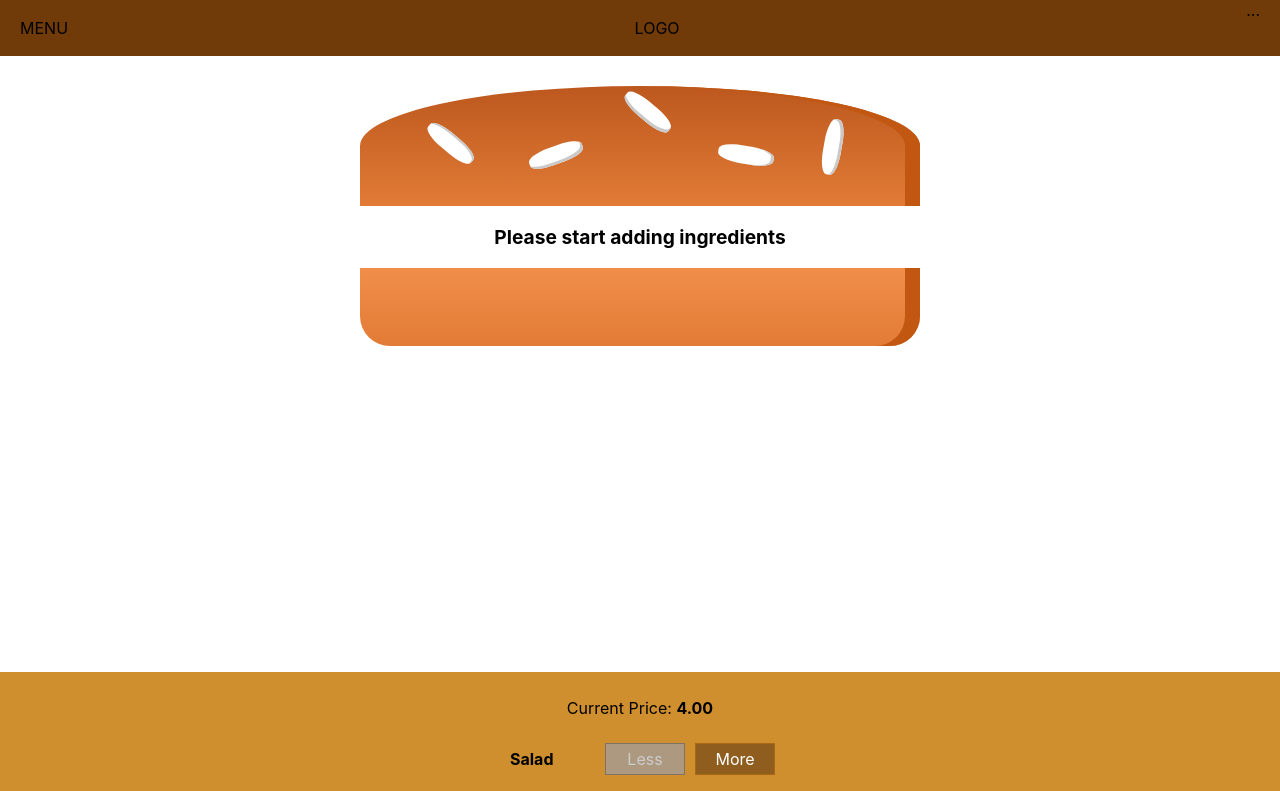
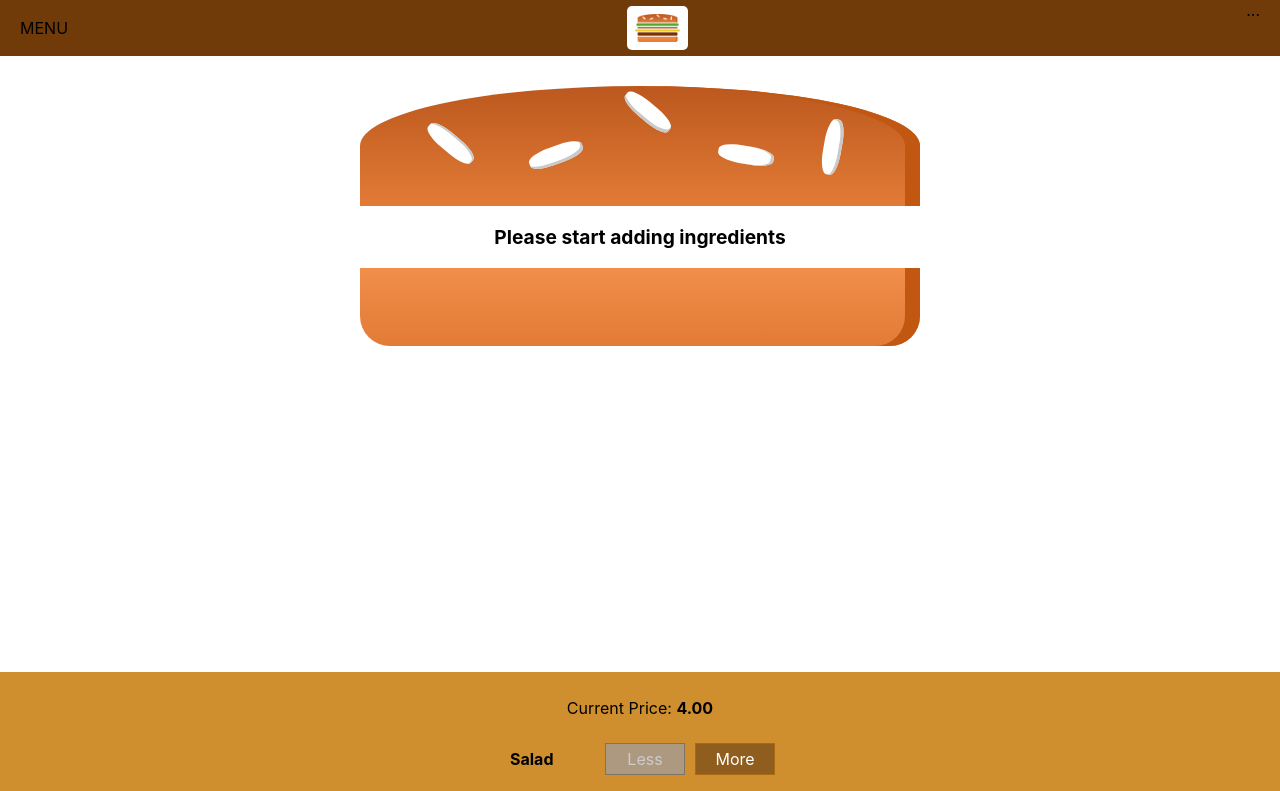
Before and after one commit to carlos-novaes/burger-builder-app, a React (Create React App) app: page / in a window 1280 px wide. Shown: the top 791 px of the page. Built offline with nearby package versions, Linux system fonts and the light colour scheme.

Commit message:
adding a logo component

```diff
--- /dev/null
+++ b/src/components/Logo/Logo.js
@@ -0,0 +1,15 @@
+import React from 'react';
+import PropTypes from 'prop-types';
+
+import burgerLogo from '../../assets/images/burger-logo.png';
+import styles from './Logo.module.css';
+
+const Logo = props => (
+  <div className={styles.Logo}>
+    <img src={burgerLogo} alt='MyBurger' />
+  </div>
+);
+
+Logo.propTypes = {};
+
+export default Logo;
--- /dev/null
+++ b/src/components/Logo/Logo.module.css
@@ -0,0 +1,11 @@
+.Logo {
+  background-color: white;
+  padding: 8px;
+  height: 80%;
+  box-sizing: border-box;
+  border-radius: 5px;
+}
+
+.Logo img {
+  height: 100%;
+}
--- a/src/components/Navigation/Toolbar/Toolbar.js
+++ b/src/components/Navigation/Toolbar/Toolbar.js
@@ -1,12 +1,13 @@
 import React from 'react';
 import styles from './Toolbar.module.css';
 import PropTypes from 'prop-types';
+import Logo from '../../Logo/Logo';
 
 const Toolbar = props => {
   return (
     <header className={styles.Toolbar}>
       <div>MENU</div>
-      <div>LOGO</div>
+      <Logo />
       <nav>...</nav>
     </header>
   );
```
Also changed, not shown: src/assets/images/burger-logo.png (added).
